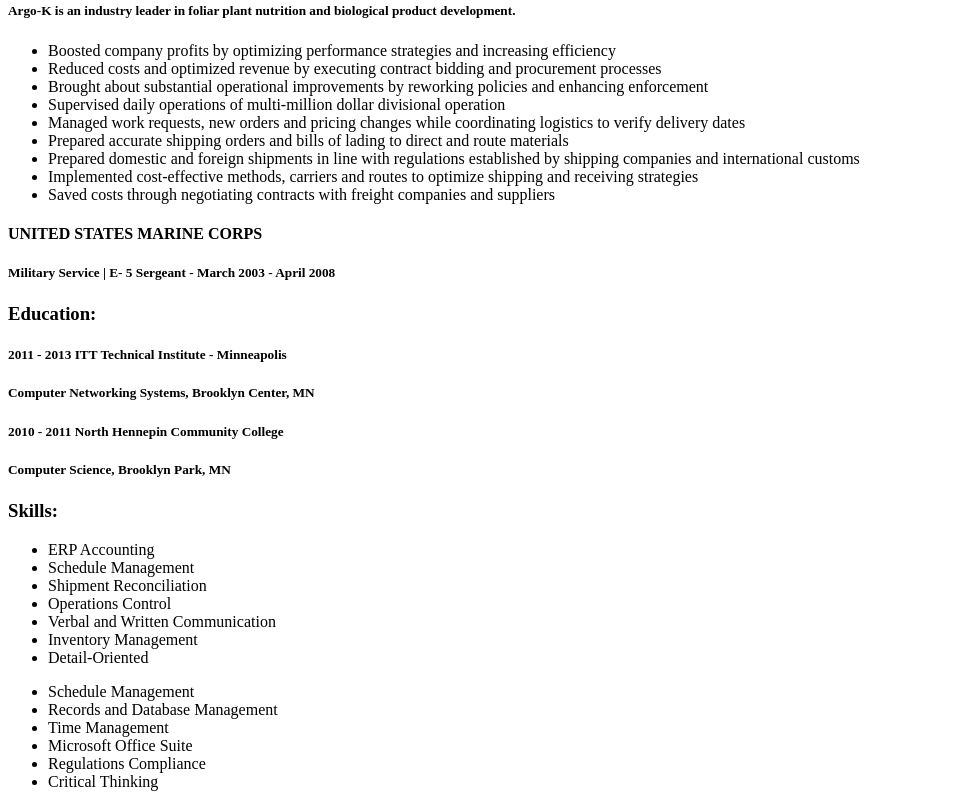
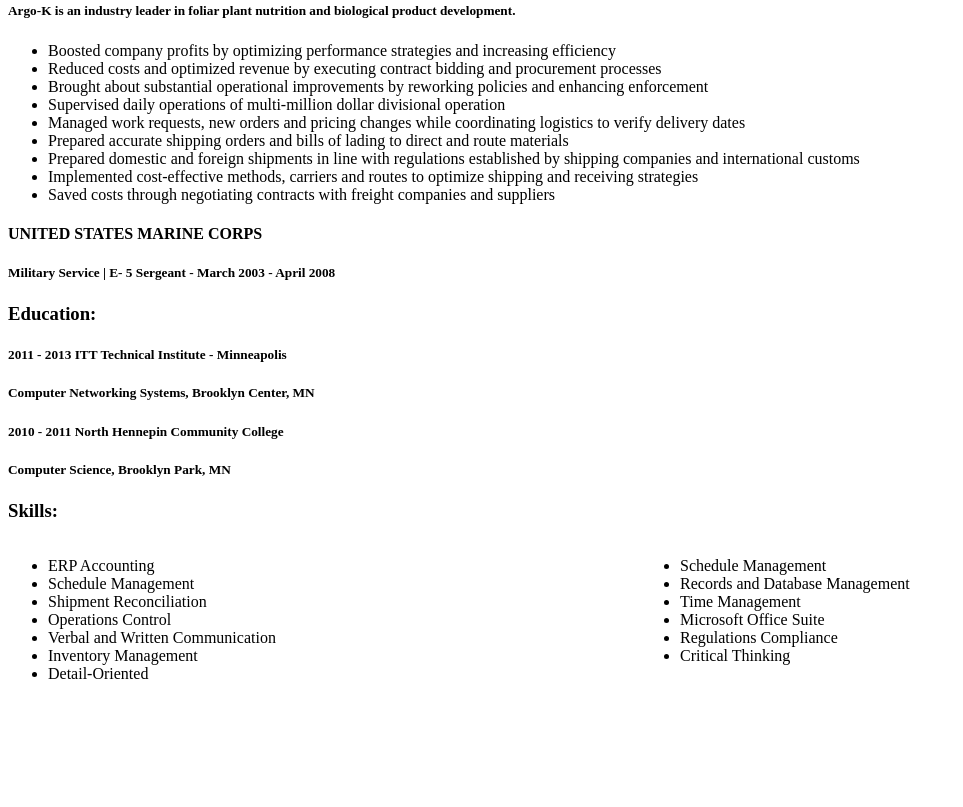
Before and after one commit to vuephang/vuephang.github.io, a plain HTML site: page index.html in a window 1280 px wide. Shown: the part 597-1404 px from the top of the page, without its empty margins (0-963 px from the left). After the commit the page ends 1296 px from the top, so only its background shows below. Drawn offline with Linux system fonts and the light colour scheme.

Commit message:
Update index.html

```diff
--- a/index.html
+++ b/index.html
@@ -83,7 +83,7 @@
         <h3>Skills:</h3>
   </div>
 
-          <div style=:"float: left; width: 50%;">
+          <div style="float: left; width: 50%;">
              <ul>
             <li>ERP Accounting </li> <li>Schedule Management</li>
           <li>Shipment Reconciliation </li>
@@ -95,7 +95,7 @@
           </div>
 
 
-            <div style=:"float: right; width: 50%;">
+            <div style="float: right; width: 50%;">
              <ul>
           <li>Schedule Management</li>
           <li>Records and Database Management</li>
```
